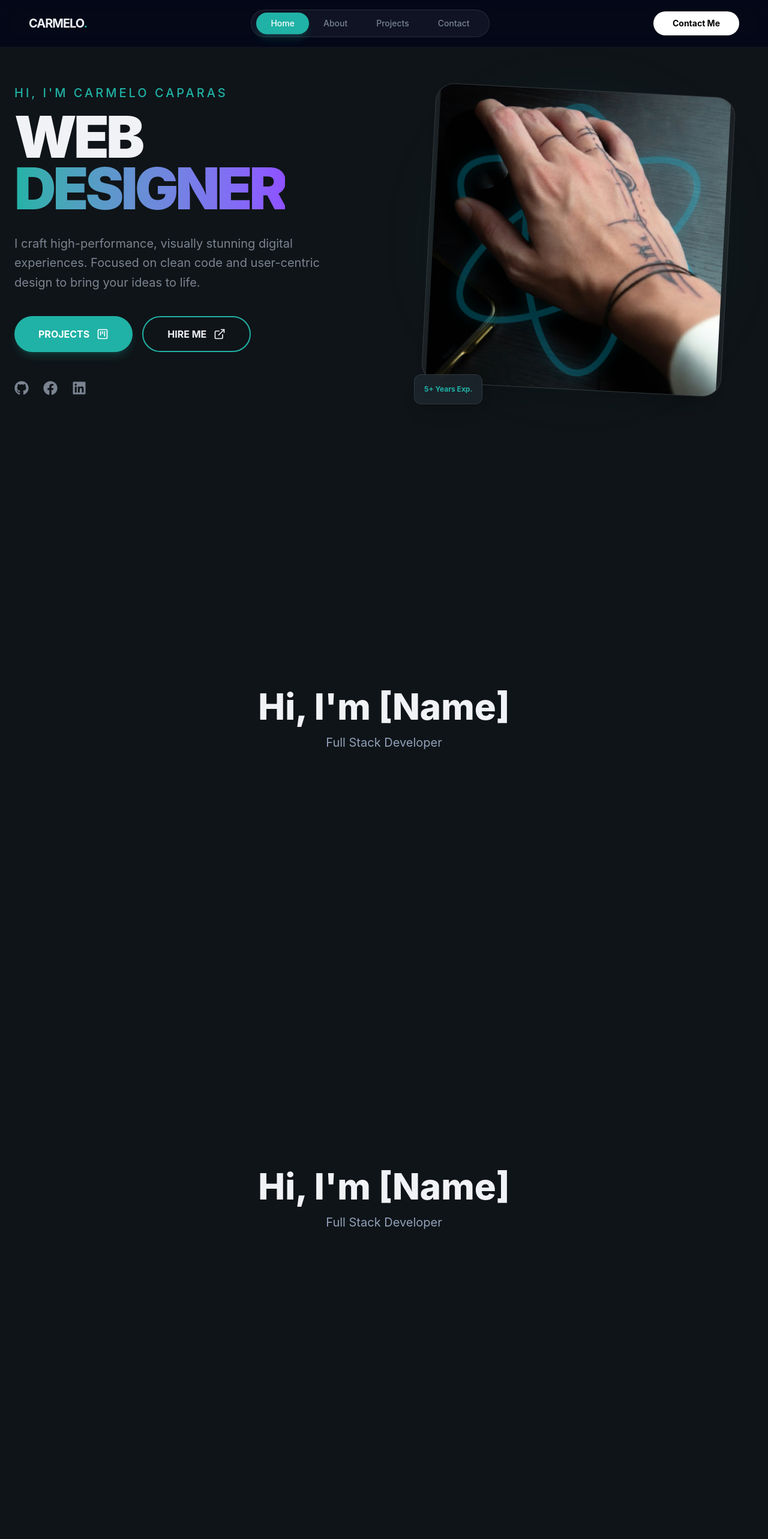
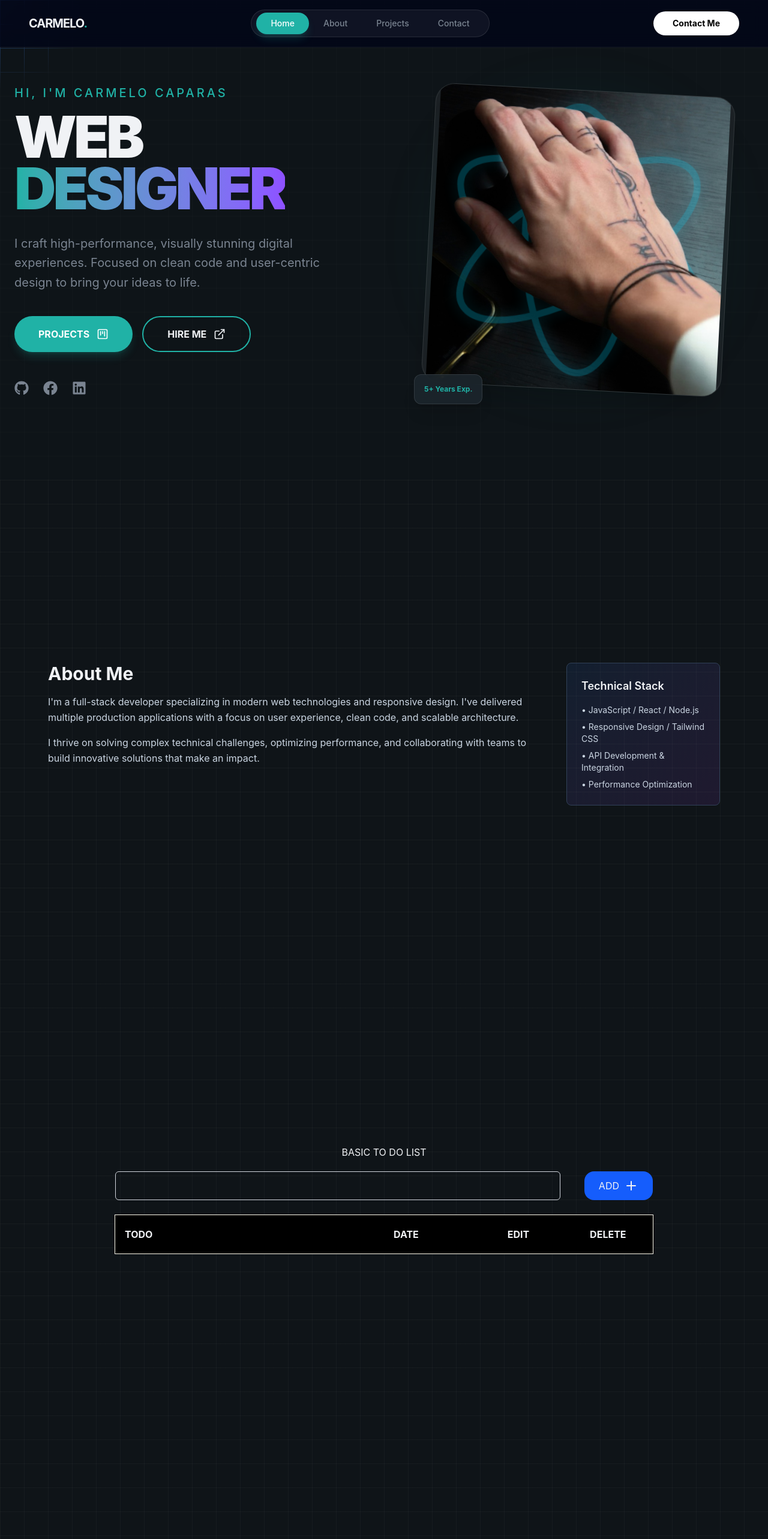
Before and after one commit to Ccaparas666/CarmeloCaparas_Portfolio, a React (Vite) app: page / in a window 1280 px wide. Shown: the top 2566 px of the page at 60% size. Built offline with nearby package versions, Linux system fonts and the light colour scheme.

Commit message:
creating todo list , enhancing my skill

```diff
--- a/package.json
+++ b/package.json
@@ -11,6 +11,7 @@
   },
   "dependencies": {
     "@tailwindcss/vite": "^4.2.2",
+    "dayjs": "^1.11.20",
     "lucide-react": "^1.8.0",
     "react": "^19.2.4",
     "react-dom": "^19.2.4",
--- a/src/App.jsx
+++ b/src/App.jsx
@@ -4,15 +4,52 @@ import { About } from "./sections/About"
 import { Projects } from "./sections/Projects"
 import { Contact } from "./sections/Contact"
 import { Navbar } from "./layout/Navbar"
+import { useState } from "react"
+function App() {
+  const [mousePos, setMousePos] = useState({ x: 0, y: 0 });
 
-function App() {
-
+  const handleMouseMove = (e) => {
+    // Get coordinates relative to the section
+    const rect = e.currentTarget.getBoundingClientRect();
+    setMousePos({
+      x: e.clientX - rect.left,
+      y: e.clientY - rect.top,
+    });
+  };
   return (
     <>
-      <div className="min-h-screen overflow-x-hidden">
+      <div className="min-h-screen overflow-x-hidden grid-background" onMouseMove={handleMouseMove} style={{
+        // These variables tell CSS where the mouse is
+        '--mouse-x': `${mousePos.x}px`,
+        '--mouse-y': `${mousePos.y}px`,
+      }}>
+        {/* --- INTERACTIVE GRID SYSTEM --- */}
+        <div>
+          {/* Layer 2: The High-Contrast Colored Grid (Visible only on hover) */}
+          <div
+            className="absolute inset-0"
+            style={{
+              backgroundImage: `
+                             linear-gradient(to right, #3b82f6 1px, transparent 1px),
+                            linear-gradient(to bottom, #3b82f6 1px, transparent 1px)
+                         `, // Note: I used #3b82f6 (Blue 500) here to guarantee you see the color change. Replace with your primary.
+              backgroundSize: '40px 40px',
+              WebkitMaskImage: `radial-gradient(150px circle at ${mousePos.x - (mousePos.x / 50)}px ${mousePos.y - (mousePos.y / 50)}px, black 0%, transparent 100%)`,
+              maskImage: `radial-gradient(150px circle at ${mousePos.x - (mousePos.x / 50)}px ${mousePos.y - (mousePos.y / 50)}px, black 0%, transparent 100%)`,
+            }}
+          />
+
+          {/* Layer 3: A soft glow "glow stick" effect under the mouse */}
+          <div
+            className="absolute inset-0 opacity-40"
+            style={{
+              background: `radial-gradient(100px circle at ${mousePos.x - (mousePos.x / 50)}px ${mousePos.y - (mousePos.y / 50)}px, rgba(59, 130, 246, 0.3), transparent 70%)`,
+            }}
+          />
+        </div>
         <Navbar />
         <main>
-           {/* sections */}
+          {/* sections */}
           <Home />
           <About />
           <Projects />
--- /dev/null
+++ b/src/components/BackgroundInteractive.jsx
@@ -0,0 +1,19 @@
+import { useState } from "react";
+
+export const BackgroundInteractive = () => {
+
+    const [mousePos, setMousePos] = useState({ x: 0, y: 0 });
+
+const handleMouseMove = (e) => {
+  // Get coordinates relative to the section
+  const rect = e.currentTarget.getBoundingClientRect();
+  setMousePos({
+    x: e.clientX - rect.left,
+    y: e.clientY - rect.top,
+  });
+};
+    return (
+        <>
+        </>
+    )
+}
--- a/src/index.css
+++ b/src/index.css
@@ -65,6 +65,12 @@
 
 }
 
+@utility grid-background {
+  @apply bg-background py-20 lg:py-0 overflow-hidden
+      bg-[linear-gradient(to_right,#80808012_1px,transparent_1px),linear-gradient(to_bottom,#80808012_1px,transparent_1px)]
+      bg-size-[40px_40px];
+}
+
 @utility flex-center {
   @apply flex justify-center items-center;
 }
--- a/src/sections/About.jsx
+++ b/src/sections/About.jsx
@@ -1,9 +1,28 @@
 export const About = () => {
     return (
         <section id="about" className="h-screen flex items-center justify-center">
-            <div className="container text-center">
-                <h1 className="text-6xl font-extrabold">Hi, I'm [Name]</h1>
-                <p className="text-xl text-slate-400 mt-4">Full Stack Developer</p>
+            <div className="mt-12 grid grid-cols-12 gap-8 max-w-6xl mx-auto px-4">
+                <div className="col-span-9">
+                    <h2 className="text-3xl font-bold mb-4">About Me</h2>
+                    <p className="text-slate-300 leading-relaxed mb-4">
+                        I'm a full-stack developer specializing in modern web technologies and responsive design.
+                        I've delivered multiple production applications with a focus on user experience, clean code,
+                        and scalable architecture.
+                    </p>
+                    <p className="text-slate-300 leading-relaxed">
+                        I thrive on solving complex technical challenges, optimizing performance, and collaborating with teams
+                        to build innovative solutions that make an impact.
+                    </p>
+                </div>
+                <div className="col-span-3 bg-linear-to-br from-blue-500/10 to-purple-500/10 rounded-lg p-6 border border-slate-700">
+                    <h3 className="text-lg font-semibold mb-4">Technical Stack</h3>
+                    <ul className="space-y-2 text-sm text-slate-300">
+                        <li>• JavaScript / React / Node.js</li>
+                        <li>• Responsive Design / Tailwind CSS</li>
+                        <li>• API Development & Integration</li>
+                        <li>• Performance Optimization</li>
+                    </ul>
+                </div>
             </div>
         </section>
     )
--- a/src/sections/Home.jsx
+++ b/src/sections/Home.jsx
@@ -1,13 +1,14 @@
 import { SquareKanban, ExternalLink } from 'lucide-react';
 import { FaFacebook, FaGithub, FaLinkedin } from 'react-icons/fa';
 
+
+
 export const Home = () => {
+
     return (
         <>
-            <section id="home" className="min-h-screen flex items-center justify-center bg-background py-20 lg:py-0 overflow-hidden">
+            <section id="home" className="relative min-h-screen flex items-center justify-center bg-background/50 py-20 lg:py-0 overflow-hidden">
                 <div className="container mx-auto px-6 grid grid-cols-1 lg:grid-cols-2 gap-16 items-center">
-
-
                     <div className="flex flex-col gap-8 text-center lg:text-start items-center lg:items-start order-2 lg:order-1">
                         <div className="space-y-4">
                             <h2 className="text-lg md:text-xl font-medium text-primary tracking-[0.2em] uppercase">
--- a/src/sections/Projects.jsx
+++ b/src/sections/Projects.jsx
@@ -1,10 +1,91 @@
+import dayjs from "dayjs";
+import { Edit, Plus, Trash } from "lucide-react";
+import { useState } from "react";
+
 export const Projects = () => {
+  const [inputTodoList, setinputTodoList] = useState("");
+  const [todoList, setTodoList] = useState([]);
+
+  function saveInputText(event) {
+    setinputTodoList(event.target.value);
+
+    {
+      event.key === "Enter" && addTodoList();
+    }
+  }
+
+  function addTodoList() {
+    setTodoList((prev) => [
+      ...prev,
+      {
+        id: Math.random().toString(),
+        todo: inputTodoList,
+        date: dayjs().format("MMMM D, YYYY"),
+      },
+    ]);
+
+    setinputTodoList("");
+  }
+
+  function deleteTodo(id) {
+    setTodoList((prev) => prev.filter((item) => item.id !== id));
+  }
+
   return (
-    <section id="projects" className="h-screen flex items-center justify-center">
-      <div className="container text-center">
-        <h1 className="text-6xl font-extrabold">Hi, I'm [Name]</h1>
-        <p className="text-xl text-slate-400 mt-4">Full Stack Developer</p>
+    <section
+      id="projects"
+      className="h-screen flex flex-col items-center justify-center"
+    >
+      <div className="mb-5">BASIC TO DO LIST</div>
+      <div className="flex justify-between items-cente w-1xl md:w-2xl lg:w-4xl mb-6 gap-10">
+        <input
+          type="text"
+          className="w-full px-4 py-2 border border-gray-300 rounded-md focus:outline-none focus:ring-2 focus:ring-blue-500"
+          value={inputTodoList}
+          onChange={saveInputText}
+          onKeyDown={saveInputText}
+        />
+        <button
+          className="bg-blue-600 py-3 px-6 rounded-2xl flex items-center gap-2 hover:bg-blue-600/80"
+          onClick={addTodoList}
+        >
+          ADD
+          <span>
+            <Plus />
+          </span>
+        </button>
+      </div>
+      <div className="border border-amber-50 bg-slate-800">
+        <table className="table-fixed w-xs md:w-2xl lg:w-4xl border-collapse">
+          <thead>
+            <tr className="bg-black">
+              <th className="w-1/2 px-4 py-5 text-left uppercase">Todo</th>
+              <th className="w-1/6 px-4 py-5 text-left uppercase">Date</th>
+              <th className="w-1/6 px-4 py-5 text-center uppercase">Edit</th>
+              <th className="w-1/6 px-4 py-5 text-center uppercase">Delete</th>
+            </tr>
+          </thead>
+          <tbody>
+            {todoList.map((item) => (
+              <tr key={item.id} className="border-t">
+                <td className="px-4 py-2 max-w-xs wrap-break-word">
+                  {item.todo}
+                </td>
+                <td className="px-4 py-2">{item.date}</td>
+                <td className="px-4 py-2 text-center">
+                  <Edit className="inline-block cursor-pointer" />
+                </td>
+                <td className="px-4 py-2 text-center">
+                  <Trash
+                    className="inline-block cursor-pointer"
+                    onClick={() => deleteTodo(item.id)}
+                  />
+                </td>
+              </tr>
+            ))}
+          </tbody>
+        </table>
       </div>
     </section>
-  )
-}
+  );
+};
```
Also changed, not shown: 1 other file (tests, documents, lock files or other folders).
